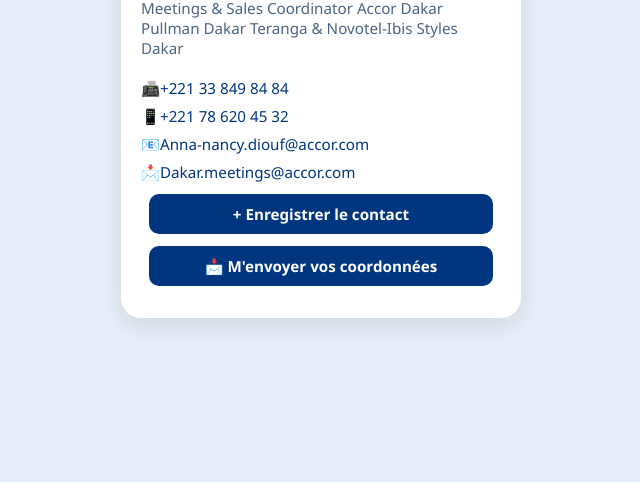
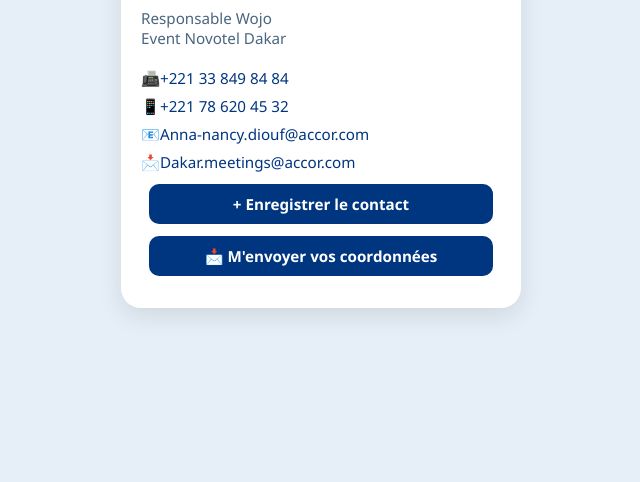
Before and after one commit to PaulM19/Anna-Nancy-NDY, a plain HTML site: page index.html in a window 1280 px wide. Shown: the part 318-800 px from the top of the page, without its empty margins (319-959 px from the left). Drawn offline with Linux system fonts and the light colour scheme.

Commit message:
Update index.html

```diff
--- a/index.html
+++ b/index.html
@@ -91,7 +91,7 @@
     </div>
 
     <h2>Anna Nancy NDIAYE</h2>
-    <p class="subtitle">Meetings & Sales Coordinator Accor Dakar<br>Pullman Dakar Teranga & Novotel-Ibis Styles Dakar</p>
+    <p class="subtitle">Responsable Wojo<br>Event Novotel Dakar</p>
 
     <div class="info">
       <p>📠 <a href="tel:+221338498484">+221 33 849 84 84</a></p>
```
